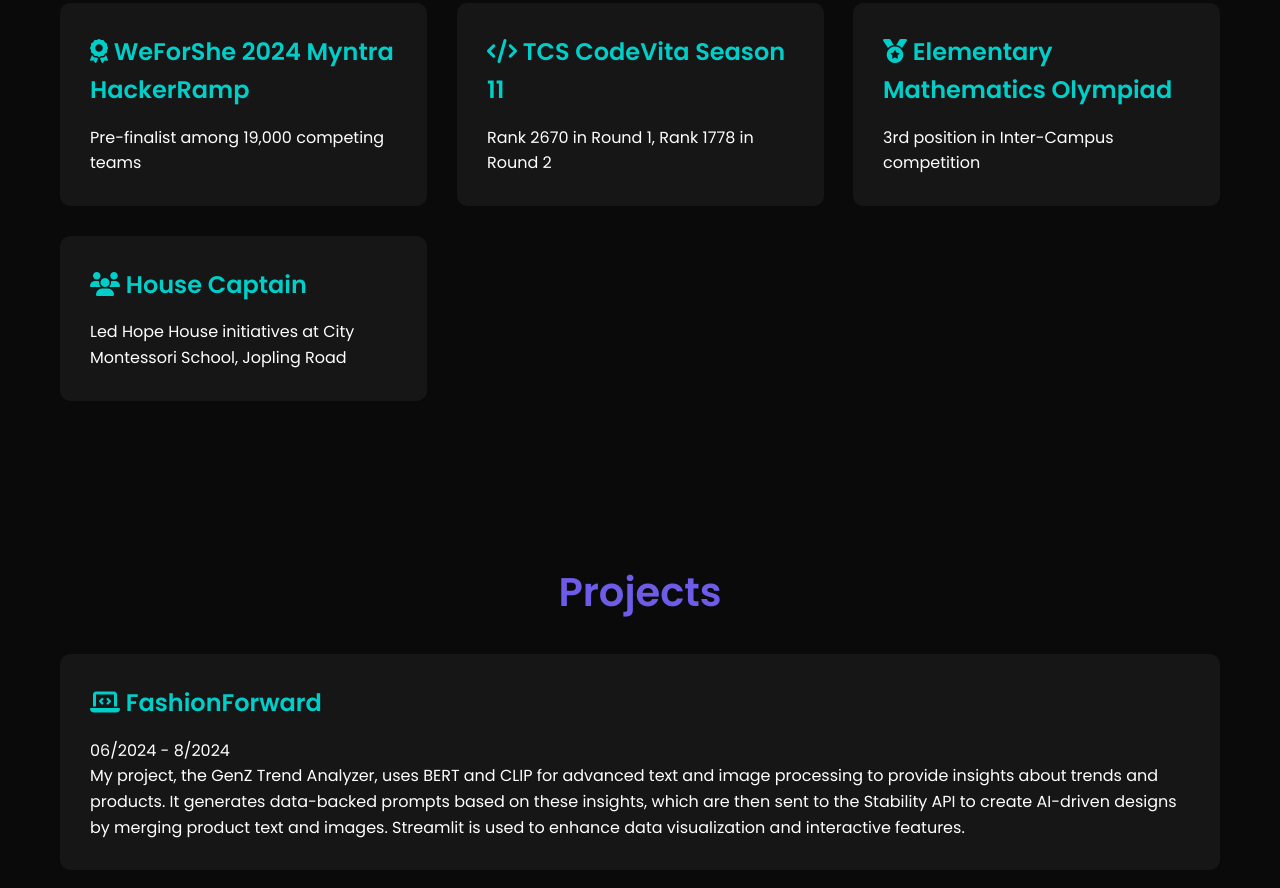
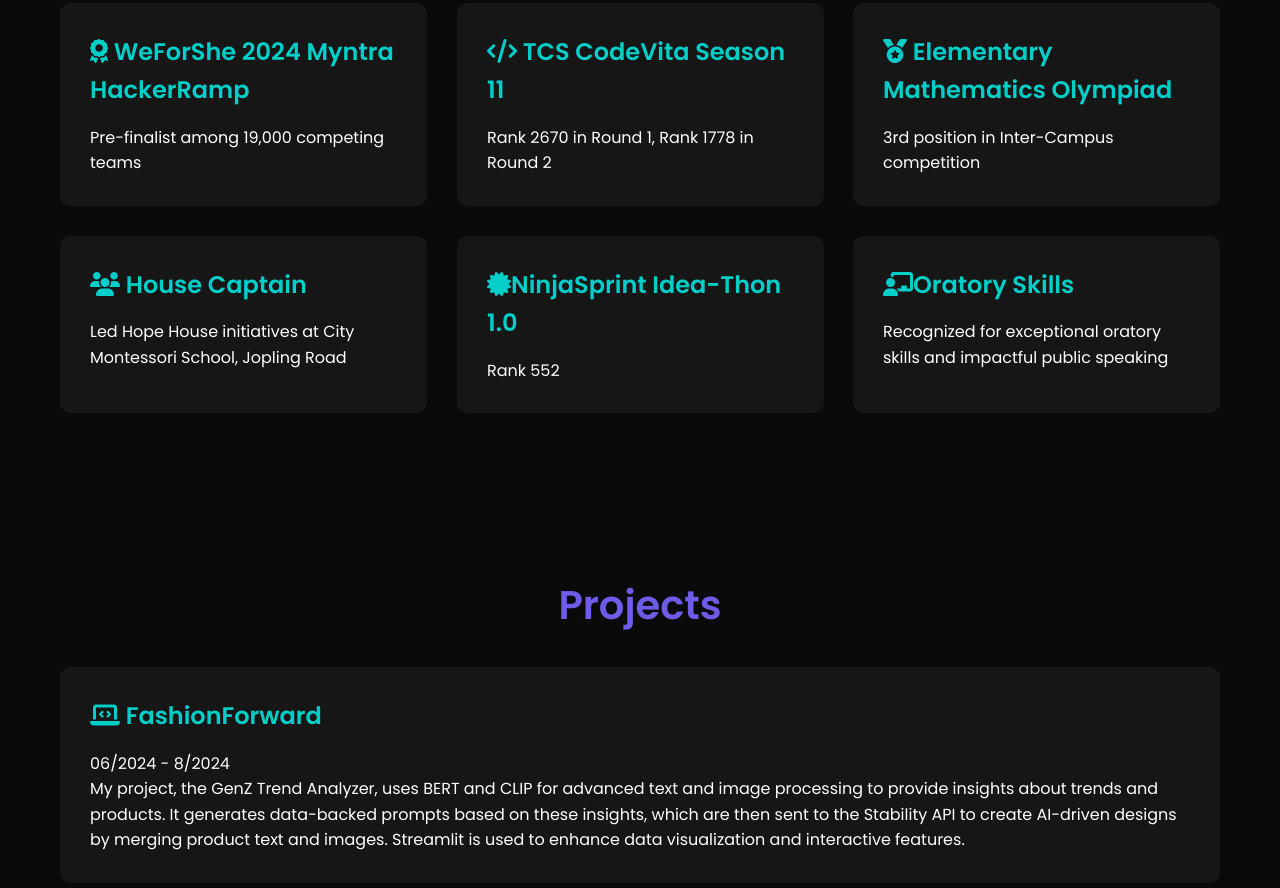
Before and after one commit to ishaoj/ishaoj.github.io, a plain HTML site: page index.html in a window 1280 px wide. Shown: the part 1348-2236 px from the top of the page. Drawn offline with nearby package versions, Linux system fonts and the light colour scheme.

Commit message:
updating about me

```diff
--- a/index.html
+++ b/index.html
@@ -191,6 +191,14 @@
                         <h3><i class="fas fa-users"></i> House Captain</h3>
                         <p>Led Hope House initiatives at City Montessori School, Jopling Road</p>
                     </div>
+                    <div class="card" data-aos="flip-left" data-aos-delay="600">
+                        <h3><i class="fas fa-certificate"></i>NinjaSprint Idea-Thon 1.0</h3>
+                        <p>Rank 552 </p>
+                    </div>
+                    <div class="card" data-aos="flip-left" data-aos-delay="600">
+                        <h3><i class="fas fa-chalkboard-teacher"></i>Oratory Skills</h3>
+                        <p>Recognized for exceptional oratory skills and impactful public speaking</p>
+                    </div>
                 </div>
             </div>
         </section>
```
